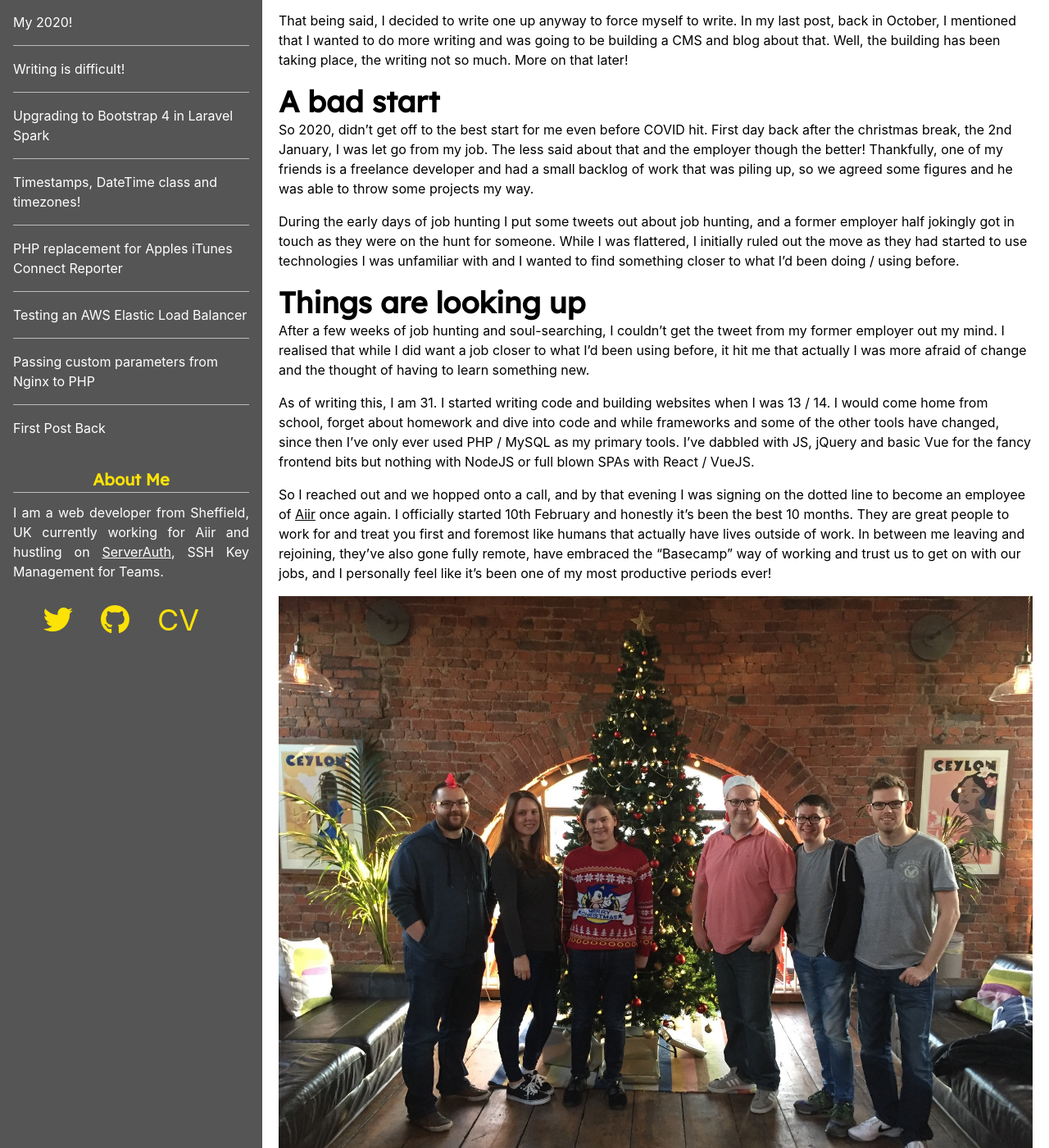
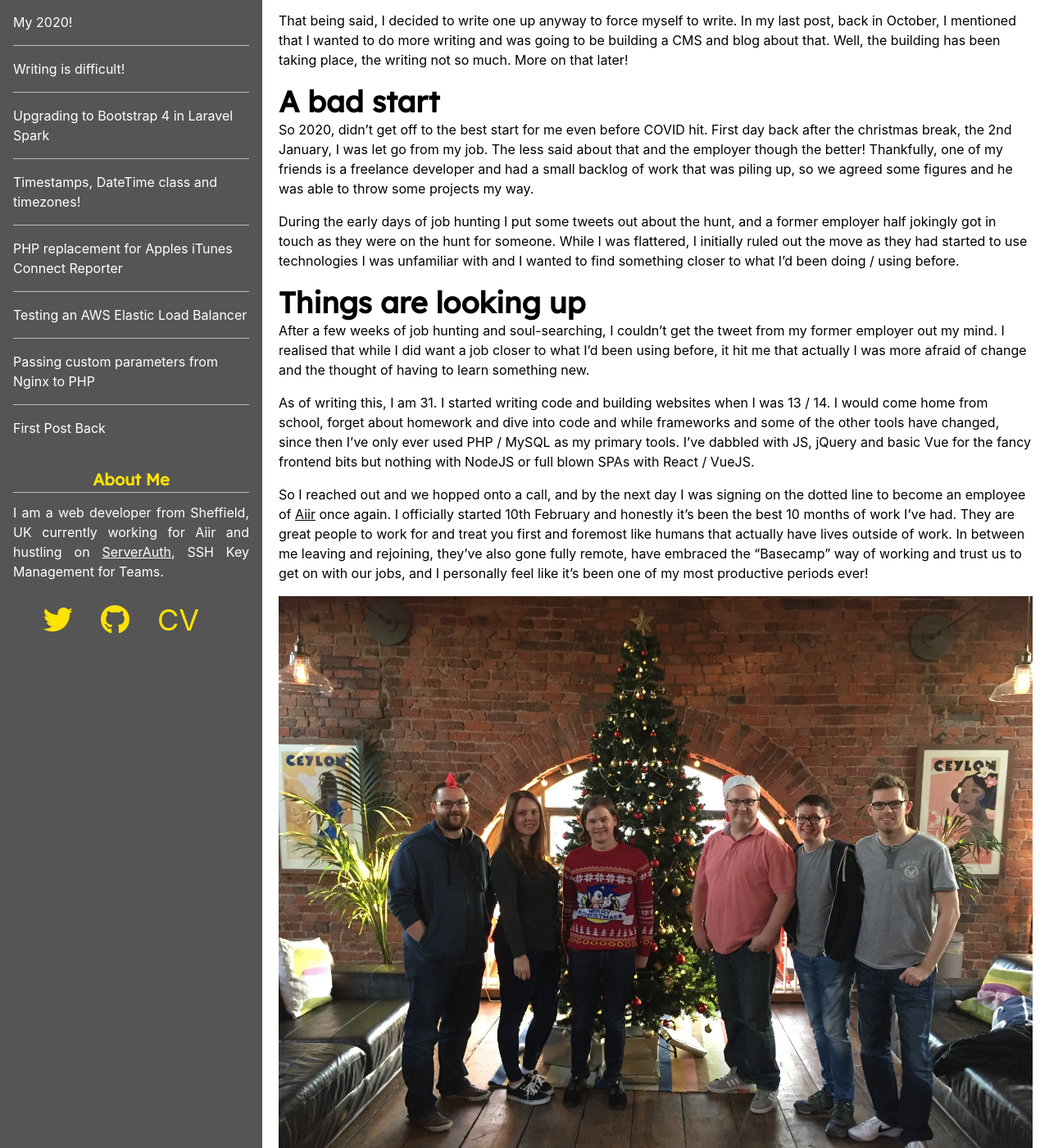
Before and after one commit to peakstoneuk/peakstoneuk.github.io, a Jekyll site: the page built from _posts/2020-12-31-my-2020.markdown, in a window 1280 px wide and 1400 px high, scrolled down 200 px. Shown: the whole window at 82% size. Built offline with Jekyll 4.4.1, drawn with Linux system fonts in a browser that asks for light colours; some of the changed text lies outside the part shown.

Commit message:
typos and rewording

```diff
--- a/_posts/2020-12-31-my-2020.markdown
+++ b/_posts/2020-12-31-my-2020.markdown
@@ -12,7 +12,7 @@ That being said, I decided to write one up anyway to force myself to write. In m
 
 So 2020, didn't get off to the best start for me even before COVID hit. First day back after the christmas break, the 2nd January, I was let go from my job. The less said about that and the employer though the better! Thankfully, one of my friends is a freelance developer and had a small backlog of work that was piling up, so we agreed some figures and he was able to throw some projects my way.
 
-During the early days of job hunting I put some tweets out about job hunting, and a former employer half jokingly got in touch as they were on the hunt for someone. While I was flattered, I initially ruled out the move as they had started to use technologies I was unfamiliar with and I wanted to find something closer to what I'd been doing / using before.
+During the early days of job hunting I put some tweets out about the hunt, and a former employer half jokingly got in touch as they were on the hunt for someone. While I was flattered, I initially ruled out the move as they had started to use technologies I was unfamiliar with and I wanted to find something closer to what I'd been doing / using before.
 
 ## Things are looking up
 
@@ -20,7 +20,7 @@ After a few weeks of job hunting and soul-searching, I couldn't get the tweet fr
 
 As of writing this, I am 31. I started writing code and building websites when I was 13 / 14. I would come home from school, forget about homework and dive into code and while frameworks and some of the other tools have changed, since then I've only ever used PHP / MySQL as my primary tools. I've dabbled with JS, jQuery and basic Vue for the fancy frontend bits but nothing with NodeJS or full blown SPAs with React / VueJS.
 
-So I reached out and we hopped onto a call, and by that evening I was signing on the dotted line to become an employee of [Aiir](https://aiir.com) once again. I officially started 10th February and honestly it's been the best 10 months. They are great people to work for and treat you first and foremost like humans that actually have lives outside of work. In between me leaving and rejoining, they've also gone fully remote, have embraced the "Basecamp" way of working and trust us to get on with our jobs, and I personally feel like it's been one of my most productive periods ever!
+So I reached out and we hopped onto a call, and by the next day I was signing on the dotted line to become an employee of [Aiir](https://aiir.com) once again. I officially started 10th February and honestly it's been the best 10 months of work I've had. They are great people to work for and treat you first and foremost like humans that actually have lives outside of work. In between me leaving and rejoining, they've also gone fully remote, have embraced the "Basecamp" way of working and trust us to get on with our jobs, and I personally feel like it's been one of my most productive periods ever!
 
 ![Team Aiir in 2016](https://mikebarlow.co.uk/img/teamaiir.jpeg "Team Aiir in 2016")
 
@@ -48,6 +50,6 @@ Here's a screencast gif of the page editor in action.
 
 ![Aldrumo Page Editor](https://mikebarlow.co.uk/img/aldrumo-pages.gif "Aldrumo Page Editor")
 
-There's still bits to finish, and I need to create an installer but that should be coming as an alpha release in early 2021 and I'm excited. It has been difficult to get away from the "how do I make money off this" or "I should be working on something else that makes me money" mentalities, but it's helping me remember those times when I was 14, coming home from school and ignoring homework to write code just for fun as a "hobby" without the stress from social media of making your side projects profitable.
+There's still bits to finish, and I need to create an installer but that should be coming as an alpha release in early 2021 and I'm excited. It has been difficult to get away from the "how do I make money off this" or "I should be working on something else that makes me money" mentalities, but it's helping me remember those times when I was 14, coming home from school and ignoring homework to write code, just for fun as a "hobby". With no stress at all from social media about making money from your side projects!
 
 And after the year we've all had with dealing with COVID, being able to find enjoyment in something is a win!
```
Also changed, not shown: other parts of _posts/2020-12-31-my-2020.markdown (+3 -1 lines).
